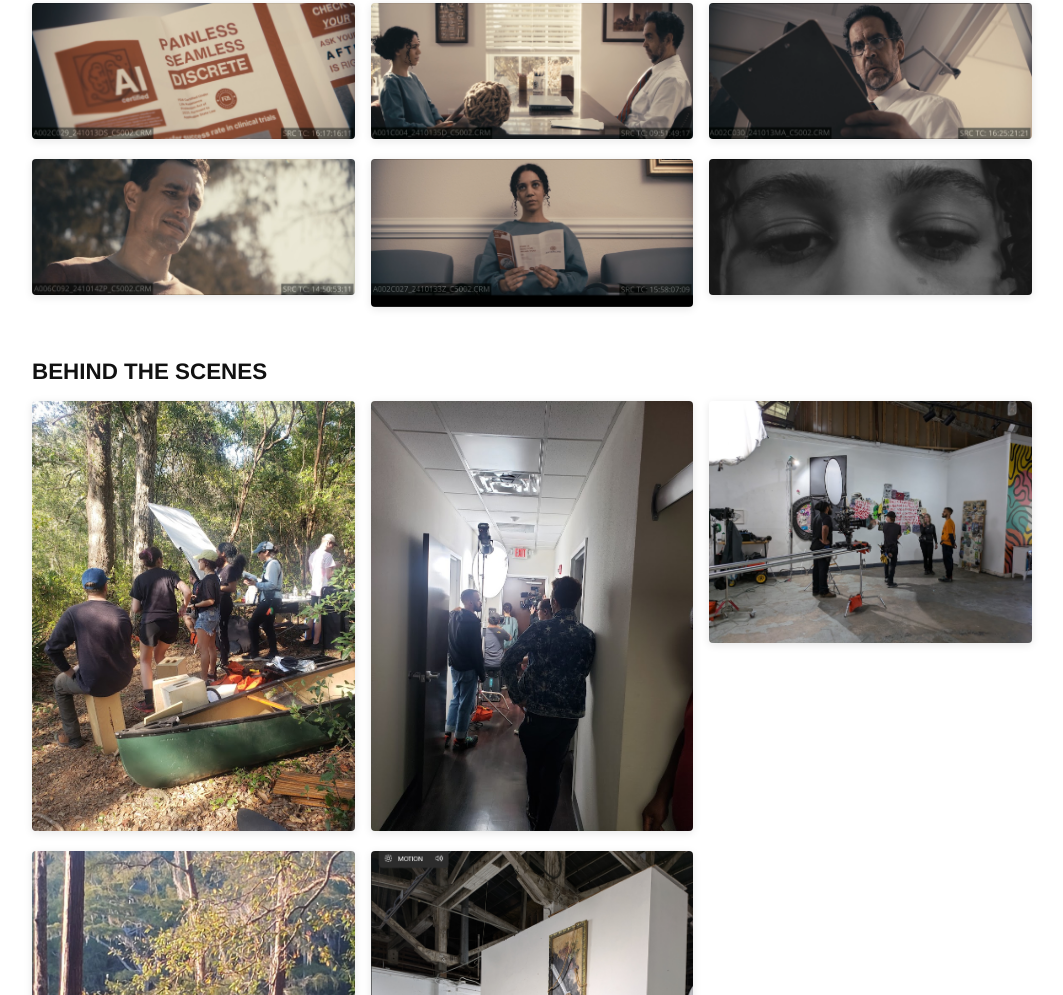
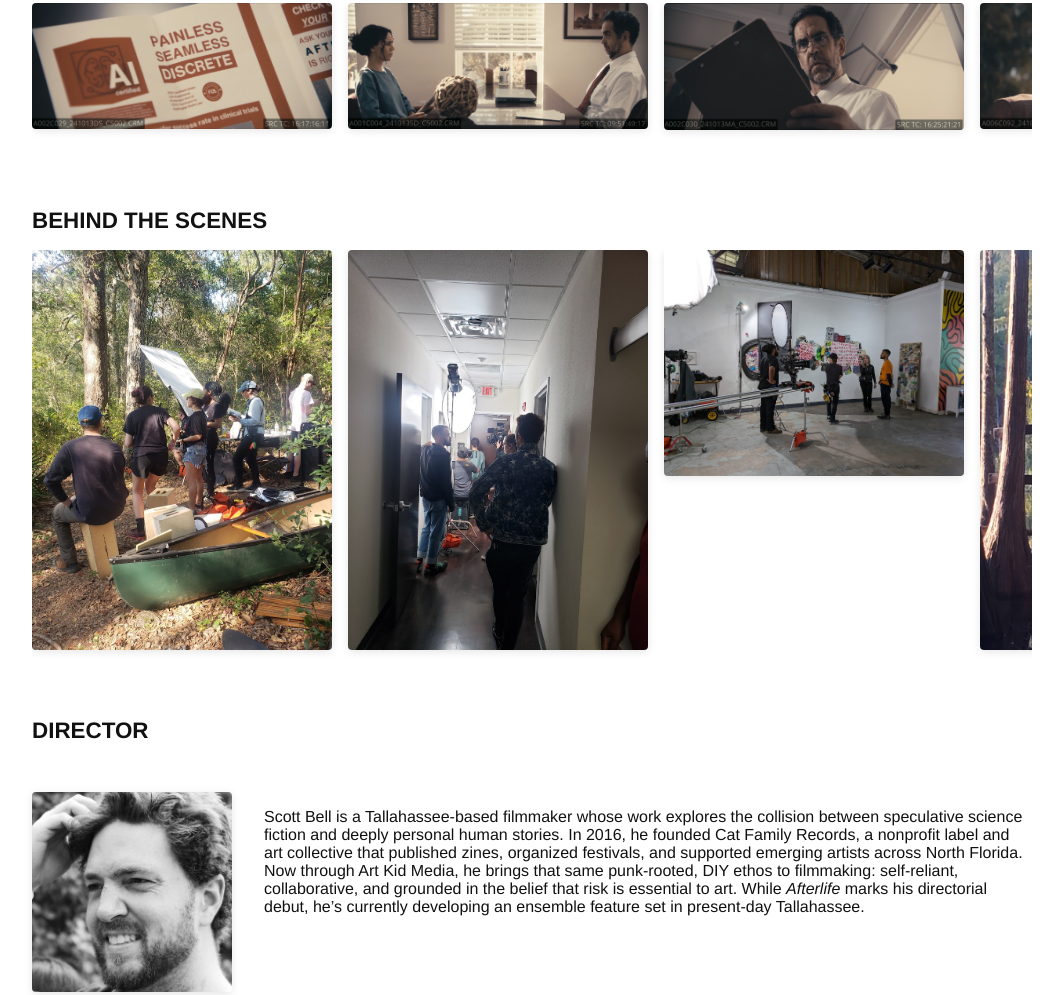
Before and after one commit to art-kid-media/afterlife-film, a plain HTML site: page gallery.html in a window 1280 px wide. Shown: the part 227-1222 px from the top of the page, without its empty margins (108-1171 px from the left). Drawn offline with nearby package versions, Linux system fonts and the light colour scheme; a small style sheet from the web is missing.

Commit message:
Update gallery.html

```diff
--- a/gallery.html
+++ b/gallery.html
@@ -39,9 +39,16 @@
       text-transform: uppercase;
     }
     .gallery {
-      display: grid;
-      grid-template-columns: repeat(auto-fit, minmax(300px, 1fr));
+      display: flex;
+      overflow-x: auto;
       gap: 1rem;
+      padding-bottom: 1rem;
+      scroll-snap-type: x mandatory;
+    }
+    .gallery a {
+      flex: 0 0 auto;
+      width: 300px;
+      scroll-snap-align: start;
     }
     .gallery a img {
       width: 100%;
@@ -102,7 +109,7 @@
     <div class="bio-section">
       <img src="SCOTT HEADSHOT 01.jpg" alt="Scott Bell Headshot">
       <div class="bio-text">
-        <p>Scott Bell is a Tallahassee-based filmmaker whose work explores the collision between speculative science fiction and deeply personal human stories. In 2016, he founded Cat Family Records, a nonprofit label and art collective that published zines, organized festivals, and supported emerging artists across North Florida. Now through Art Kid Media, he brings that same punk-rooted, DIY ethos to filmmaking: self-reliant, collaborative, and grounded in the belief that risk is essential to art. While Afterlife marks his directorial debut, he’s currently developing an ensemble feature set in present-day Tallahassee.</p>
+        <p>Scott Bell is a Tallahassee-based filmmaker whose work explores the collision between speculative science fiction and deeply personal human stories. In 2016, he founded Cat Family Records, a nonprofit label and art collective that published zines, organized festivals, and supported emerging artists across North Florida. Now through Art Kid Media, he brings that same punk-rooted, DIY ethos to filmmaking: self-reliant, collaborative, and grounded in the belief that risk is essential to art. While <em>Afterlife</em> marks his directorial debut, he’s currently developing an ensemble feature set in present-day Tallahassee.</p>
       </div>
     </div>
   </div>
```
